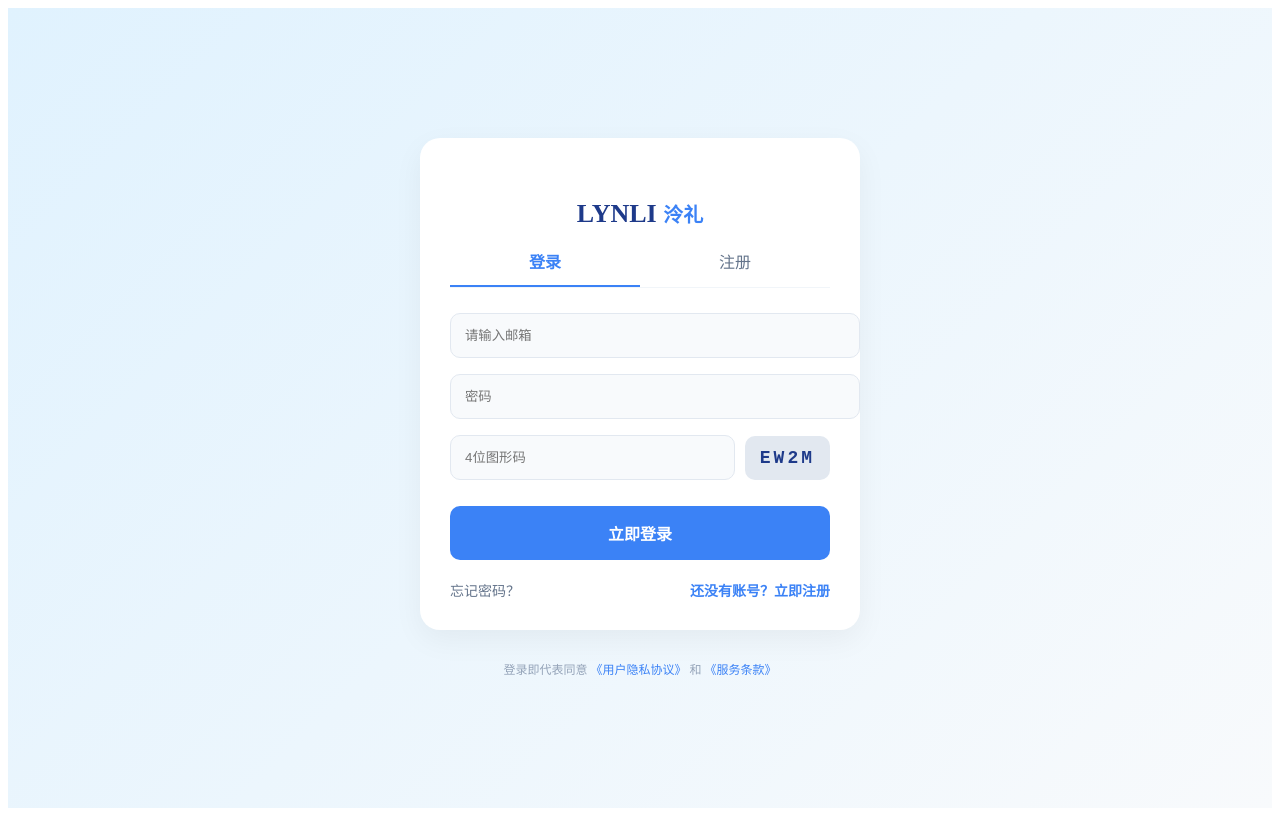
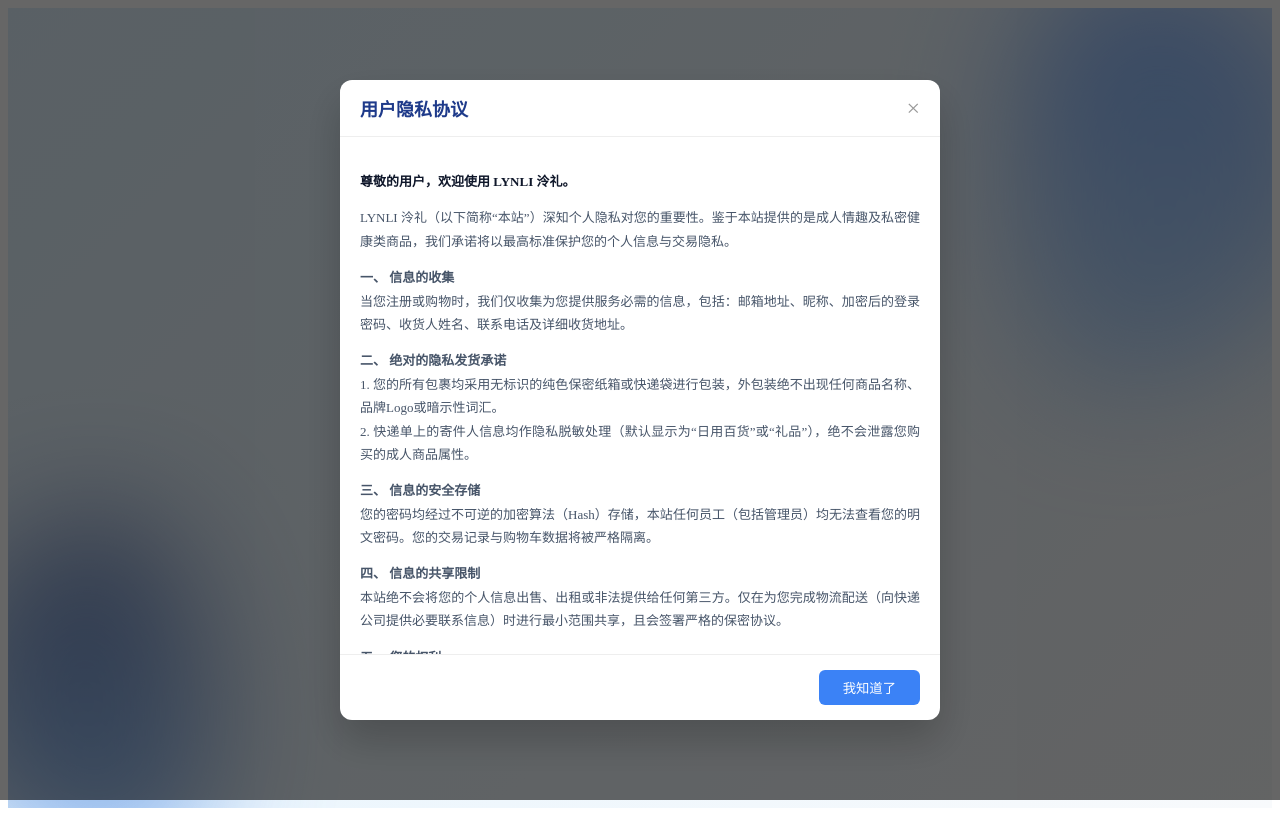
Before and after one commit to shuji-chu/lynli-shop, a Vue app: page / in a window 1280 px wide. Both pictures are taken after a click on the link "《用户隐私协议》". Built offline with nearby package versions, Linux system fonts and the light colour scheme; the HTML template or start-up script is replaced by a standard one.

Commit message:
feat: 增加记住密码、隐私弹窗组件、高级蓝白流动剪影背景

```diff
--- /dev/null
+++ b/src/components/PrivacyModal.vue
@@ -0,0 +1,56 @@
+<template>
+  <div v-if="show" style="position: fixed; inset: 0; background: rgba(0,0,0,0.6); z-index: 9999; display: flex; align-items: center; justify-content: center; padding: 20px;">
+    <div style="background: #fff; width: 100%; max-width: 600px; max-height: 80vh; border-radius: 12px; display: flex; flex-direction: column; overflow: hidden; box-shadow: 0 20px 40px rgba(0,0,0,0.2);">
+
+      <!-- 弹窗头部 -->
+      <div style="display: flex; justify-content: space-between; align-items: center; padding: 15px 20px; border-bottom: 1px solid #eee;">
+        <h3 style="margin: 0; font-size: 18px; color: #1e3a8a;">{{ type === 'privacy' ? '用户隐私协议' : '服务条款' }}</h3>
+        <span @click="$emit('close')" style="cursor: pointer; font-size: 24px; color: #999; line-height: 1;">&times;</span>
+      </div>
+
+      <!-- 弹窗内容区 -->
+      <div style="padding: 20px; overflow-y: auto; font-size: 13px; color: #475569; line-height: 1.8; text-align: justify;">
+
+        <!-- 隐私协议内容 -->
+        <template v-if="type === 'privacy'">
+          <p><strong style="color: #0f172a;">尊敬的用户，欢迎使用 LYNLI 泠礼。</strong></p>
+          <p>LYNLI 泠礼（以下简称“本站”）深知个人隐私对您的重要性。鉴于本站提供的是成人情趣及私密健康类商品，我们承诺将以最高标准保护您的个人信息与交易隐私。</p>
+          <p><strong>一、 信息的收集</strong><br>当您注册或购物时，我们仅收集为您提供服务必需的信息，包括：邮箱地址、昵称、加密后的登录密码、收货人姓名、联系电话及详细收货地址。</p>
+          <p><strong>二、 绝对的隐私发货承诺</strong><br>1. 您的所有包裹均采用无标识的纯色保密纸箱或快递袋进行包装，外包装绝不出现任何商品名称、品牌Logo或暗示性词汇。<br>2. 快递单上的寄件人信息均作隐私脱敏处理（默认显示为“日用百货”或“礼品”），绝不会泄露您购买的成人商品属性。</p>
+          <p><strong>三、 信息的安全存储</strong><br>您的密码均经过不可逆的加密算法（Hash）存储，本站任何员工（包括管理员）均无法查看您的明文密码。您的交易记录与购物车数据将被严格隔离。</p>
+          <p><strong>四、 信息的共享限制</strong><br>本站绝不会将您的个人信息出售、出租或非法提供给任何第三方。仅在为您完成物流配送（向快递公司提供必要联系信息）时进行最小范围共享，且会签署严格的保密协议。</p>
+          <p><strong>五、 您的权利</strong><br>您有权随时登录账号查阅您的个人信息，或在“我的”页面申请注销账号。账号注销后，我们将依据法律法规在合理期限内彻底删除或匿名化您的所有数据。</p>
+          <p><strong>六、 联系我们</strong><br>若您对本隐私政策有任何异议，或发现任何隐私泄露风险，请随时发送邮件至官方负责人邮箱：<strong style="color: #3b82f6;">boss@lynli.me</strong>，我们将有专人在24小时内为您处理。</p>
+        </template>
+
+        <!-- 服务条款内容 -->
+        <template v-else>
+          <p><strong style="color: #0f172a;">欢迎阅读 LYNLI 泠礼服务条款。</strong></p>
+          <p>本协议是您与 LYNLI 泠礼之间就使用本站服务所订立的契约。请您在注册前仔细阅读。</p>
+          <p><strong>一、 用户资格与限制</strong><br>本站仅面向年满18周岁且具备完全民事行为能力的合法公民提供服务。如果您未满18周岁，请立即停止注册并离开本站。注册即代表您承诺符合此年龄条件。</p>
+          <p><strong>二、 账号安全</strong><br>您需对您账号下的所有行为负责。请妥善保管您的密码，切勿将账号借予他人使用。若发现账号被盗用，请立即联系官方邮箱 <strong>boss@lynli.me</strong> 冻结账号。</p>
+          <p><strong>三、 商品与售后说明</strong><br>1. 鉴于成人用品的特殊卫生属性，根据《消费者权益保护法》，除商品本身存在质量缺陷外，所有私密接触类商品一经拆封，概不支持七天无理由退换货。<br>2. 若收到商品存在破损、漏发或功能故障，请在签收后48小时内联系客服，我们将提供无条件补发或退款。</p>
+          <p><strong>四、 禁止行为</strong><br>您承诺在使用本站时不发布任何违法、违规、淫秽或侵犯他人权利的内容；不得利用技术手段恶意攻击、抓取本站数据或干扰本站正常运行。</p>
+          <p><strong>五、 免责声明</strong><br>因不可抗力（如自然灾害、网络故障、黑客攻击）导致的服务中断，本站不承担直接或间接的赔偿责任，但将尽最大努力恢复服务并保障您的数据安全。</p>
+          <p>本条款自您点击“登录/注册”按钮起生效。</p>
+        </template>
+      </div>
+
+      <!-- 弹窗底部 -->
+      <div style="padding: 15px 20px; border-top: 1px solid #eee; text-align: right;">
+        <button @click="$emit('close')" style="background: #3b82f6; color: #fff; border: none; padding: 8px 24px; border-radius: 6px; cursor: pointer;">我知道了</button>
+      </div>
+    </div>
+  </div>
+</template>
+
+<script setup>
+defineProps({
+  show: Boolean,
+  type: {
+    type: String,
+    default: 'privacy' // 'privacy' 或 'terms'
+  }
+})
+defineEmits(['close'])
+</script>
--- a/src/views/AuthView.vue
+++ b/src/views/AuthView.vue
@@ -1,9 +1,11 @@
 <template>
-  <div style="min-height: 100vh; display: flex; flex-direction: column; align-items: center; justify-content: center; background: linear-gradient(135deg,#e0f2fe,#f8fafc);">
+  <!-- 高级蓝白动态人物剪影背景 -->
+  <div class="login-wrapper">
+    <div class="bg-shape shape1"></div>
+    <div class="bg-shape shape2"></div>
 
-    <!-- 登录/注册卡片 -->
-    <div style="width: 90%; max-width: 380px; background: #fff; padding: 40px 30px 30px; border-radius: 20px; box-shadow: 0 10px 30px rgba(0,0,0,0.05);">
-
+    <!-- 登录卡片 -->
+    <div class="login-card">
       <h2 style="text-align: center; font-size: 26px; font-weight: 900; color: #1e3a8a; margin-bottom: 20px;">LYNLI <span style="color: #3b82f6; font-size: 20px;">泠礼</span></h2>
 
       <!-- 顶部 Tab -->
@@ -15,7 +17,6 @@
       <h3 v-else style="text-align: center; color: #3b82f6; margin-bottom: 20px;">重置密码</h3>
 
       <form @submit.prevent="submit" style="display:flex;flex-direction:column;gap:16px;">
-
         <input v-model="form.email" type="email" placeholder="请输入邮箱" required style="width:100%;padding:14px;border:1px solid #e2e8f0;border-radius:10px;outline:none; background:#f8fafc;" />
 
         <div v-if="mode !== 'login'" style="display: flex; gap: 10px;">
@@ -36,42 +37,61 @@
           </div>
         </div>
 
+        <!-- 记住密码 (仅在登录时显示) -->
+        <div v-if="mode === 'login'" style="display: flex; align-items: center; gap: 8px; font-size: 14px; color: #64748b;">
+          <input type="checkbox" v-model="rememberMe" id="remember" style="cursor: pointer;" />
+          <label for="remember" style="cursor: pointer;">记住密码</label>
+        </div>
+
         <button type="submit" style="background:#3b82f6;color:#fff;border:none;padding:15px;border-radius:10px;font-size:16px;font-weight:bold;margin-top:10px;">
           {{ mode === 'login' ? '立即登录' : mode === 'register' ? '注册并登录' : '重置密码' }}
         </button>
       </form>
 
-      <!-- 底部操作区：左边忘记密码，右边立即注册 -->
+      <!-- 底部操作区 -->
       <div style="display:flex; justify-content:space-between; align-items:center; margin-top:20px; font-size:14px;">
-        <!-- 左边 -->
         <span v-if="mode === 'login'" @click="mode='forget'" style="cursor:pointer; color:#64748b;">忘记密码？</span>
         <span v-if="mode === 'forget'" @click="mode='login'" style="cursor:pointer; color:#3b82f6;">返回登录</span>
 
-        <!-- 右边 -->
         <span v-if="mode === 'login'" @click="mode='register'" style="cursor:pointer; color:#3b82f6; font-weight:bold;">还没有账号？立即注册</span>
         <span v-if="mode === 'register'" @click="mode='login'" style="cursor:pointer; color:#3b82f6; font-weight:bold;">已有账号？去登录</span>
       </div>
-
     </div>
 
-    <div style="margin-top: 30px; font-size: 12px; color: #94a3b8; text-align: center;">
-      登录即代表同意 <a href="#" style="color:#3b82f6; text-decoration:none;">《用户隐私协议》</a> 和 <a href="#" style="color:#3b82f6; text-decoration:none;">《服务条款》</a>
+    <!-- 底部隐私协议 -->
+    <div style="margin-top: 30px; font-size: 12px; color: #94a3b8; text-align: center; z-index: 10;">
+      登录即代表同意
+      <a @click.prevent="openModal('privacy')" href="#" style="color:#3b82f6; text-decoration:none;">《用户隐私协议》</a> 和
+      <a @click.prevent="openModal('terms')" href="#" style="color:#3b82f6; text-decoration:none;">《服务条款》</a>
     </div>
+
+    <!-- 引入弹窗组件 -->
+    <PrivacyModal :show="showModal" :type="modalType" @close="showModal = false" />
   </div>
 </template>
 
 <script setup>
 import { ref, reactive, onMounted } from 'vue'
 import { useRouter } from 'vue-router'
+import PrivacyModal from '@/components/PrivacyModal.vue' // 引入刚建的弹窗组件
 
 const router = useRouter()
 const mode = ref('login')
 const form = reactive({ email: '', password: '', rePassword: '', emailCode: '', captcha: '' })
+const rememberMe = ref(false)
 
 const API = 'https://api.lynli.me'
 const counting = ref(false)
 const countdown = ref(60)
 const captchaText = ref('')
+
+// 弹窗控制
+const showModal = ref(false)
+const modalType = ref('privacy')
+const openModal = (type) => {
+  modalType.value = type
+  showModal.value = true
+}
 
 const generateCaptcha = () => {
   const chars = 'ABCDEFGHJKMNPQRSTWXYZ23456789'
@@ -81,7 +101,24 @@ const generateCaptcha = () => {
   }
   captchaText.value = res
 }
-onMounted(() => generateCaptcha())
+
+onMounted(() => {
+  generateCaptcha()
+  // 自动识别：如果本地存了 token，直接踢去商城
+  const token = localStorage.getItem('token')
+  if (token && token !== 'undefined' && token !== 'null') {
+    router.replace('/shop')
+  }
+
+  // 记住密码回填
+  const savedEmail = localStorage.getItem('saved_email')
+  const savedPwd = localStorage.getItem('saved_pwd')
+  if (savedEmail && savedPwd) {
+    form.email = savedEmail
+    form.password = savedPwd
+    rememberMe.value = true
+  }
+})
 
 const sendEmailCode = async () => {
   if (!form.email) return alert('请先输入邮箱')
@@ -149,9 +186,27 @@ const submit = async () => {
         return
       }
 
+      // 处理记住密码逻辑
+      if (mode.value === 'login') {
+        if (rememberMe.value) {
+          localStorage.setItem('saved_email', form.email)
+          localStorage.setItem('saved_pwd', form.password)
+        } else {
+          localStorage.removeItem('saved_email')
+          localStorage.removeItem('saved_pwd')
+        }
+      }
+
+      // 处理登录/注册成功的数据同步 (用户ID、昵称、头像)
       const token = data?.data?.token || data?.token || data?.access_token
+      const userInfo = data?.data?.user || data?.data?.userInfo || data?.user
+
       if (token) {
         localStorage.setItem('token', token)
+        // 🔥 如果后端返回了用户信息，全部存入本地，供管理面板使用
+        if (userInfo) {
+          localStorage.setItem('userInfo', JSON.stringify(userInfo))
+        }
         router.push('/shop')
       } else {
         alert('接口未返回 Token')
@@ -164,3 +219,64 @@ const submit = async () => {
   }
 }
 </script>
+
+<style scoped>
+/* 登录页外层，带蓝白渐变 */
+.login-wrapper {
+  position: relative;
+  min-height: 100vh;
+  display: flex;
+  flex-direction: column;
+  align-items: center;
+  justify-content: center;
+  background: linear-gradient(135deg, #e0f2fe 0%, #f8fafc 100%);
+  overflow: hidden;
+}
+
+/* 登录卡片样式 */
+.login-card {
+  width: 90%;
+  max-width: 380px;
+  background: rgba(255, 255, 255, 0.95);
+  backdrop-filter: blur(10px);
+  padding: 40px 30px 30px;
+  border-radius: 20px;
+  box-shadow: 0 10px 40px rgba(30, 58, 138, 0.08);
+  z-index: 10;
+  border: 1px solid rgba(255,255,255,0.6);
+}
+
+/* ---- 性感女性剪影 / 抽象流动蓝白特效 ---- */
+.bg-shape {
+  position: absolute;
+  border-radius: 50%;
+  filter: blur(60px);
+  z-index: 1;
+  opacity: 0.6;
+  animation: float 8s infinite ease-in-out alternate;
+}
+
+.shape1 {
+  width: 300px;
+  height: 400px;
+  background: linear-gradient(180deg, #3b82f6 0%, #93c5fd 100%);
+  top: -50px;
+  right: -50px;
+  border-radius: 40% 60% 70% 30% / 40% 50% 60% 50%; /* 模拟柔和人体曲线轮廓 */
+}
+
+.shape2 {
+  width: 250px;
+  height: 350px;
+  background: linear-gradient(180deg, #1e3a8a 0%, #60a5fa 100%);
+  bottom: -50px;
+  left: -50px;
+  border-radius: 60% 40% 30% 70% / 50% 60% 40% 50%;
+  animation-delay: -4s;
+}
+
+@keyframes float {
+  0% { transform: translateY(0) scale(1); }
+  100% { transform: translateY(20px) scale(1.05); }
+}
+</style>
```
